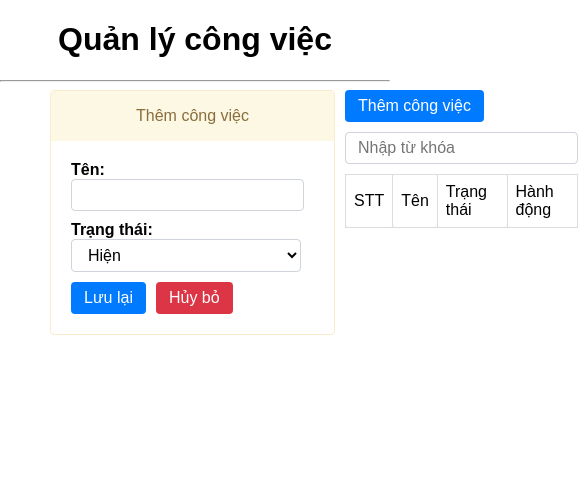
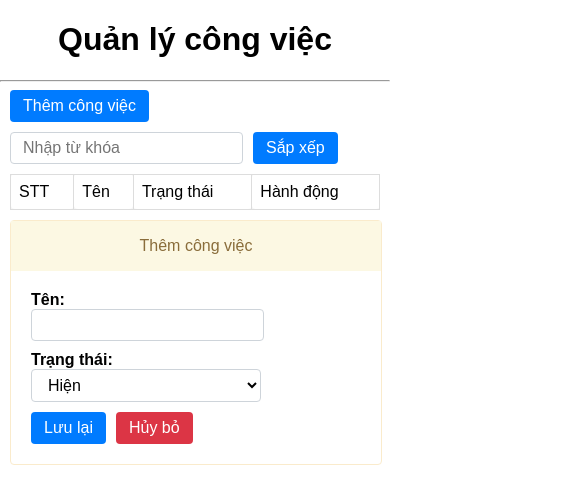
Before and after one commit to friendly-devs/todo-reactjs, a React (Create React App) app: page / in a window 390 px wide. Shown: the top 504 px of the page, 585 px wide, since content can reach past the window. Built offline with nearby package versions, Linux system fonts and the light colour scheme.

Commit message:
Add reposive

```diff
--- a/src/components/pages/HomePage/FormTodo/index.css
+++ b/src/components/pages/HomePage/FormTodo/index.css
@@ -35,3 +35,10 @@ input {
 .bottom-wrapper button {
   margin-right: 10px;
 }
+
+@media screen and (max-width: 800px) {
+  .wrapper {
+    width: 100%;
+    margin-top: 10px;
+  }
+}
--- a/src/components/pages/HomePage/index.css
+++ b/src/components/pages/HomePage/index.css
@@ -20,3 +20,10 @@ h1 {
 .todo-content-header {
   margin-top: 10px;
 }
+
+@media screen and (max-width: 800px) {
+  .root-container {
+    flex-direction: column-reverse;
+    padding: 0px 10px;
+  }
+}
```
